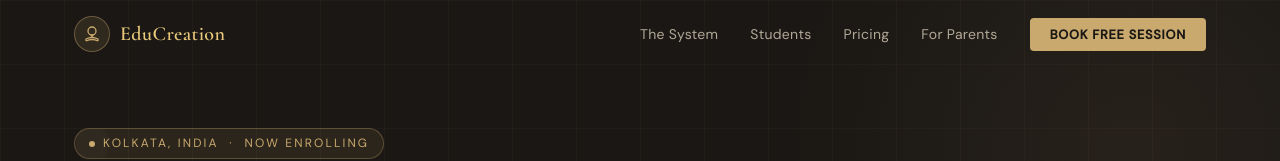
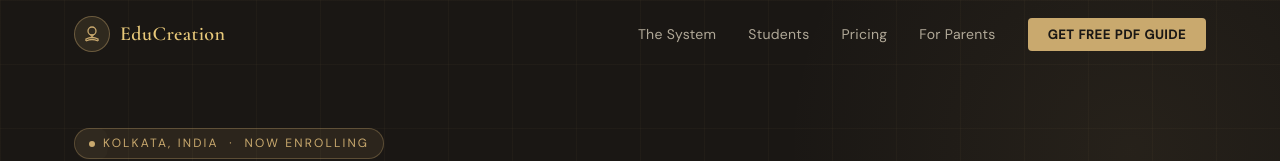
Before and after one commit to Ani1967/educreation, a Next.js app: page / in a window 1280 px wide. Shown: the top 161 px of the page. Built offline with nearby package versions, Linux system fonts and the light colour scheme.

Commit message:
Nav Step 4 - desktop text to Get free PDF guide

```diff
--- a/app/components/Nav.tsx
+++ b/app/components/Nav.tsx
@@ -36,7 +36,7 @@ export default function Nav() {
               <li><a href="#students">Students</a></li>
               <li><a href="#pricing">Pricing</a></li>
               <li><a href="#parents">For Parents</a></li>
-              <li><a href="/get-pdf" className="nav-cta">Book free session</a></li>
+              <li><a href="/get-pdf" className="nav-cta">Get free PDF guide</a></li>
             </ul>
             <button className="nav-hamburger" onClick={() => setMobileOpen(true)} aria-label="Menu">
               <span /><span /><span />
```
